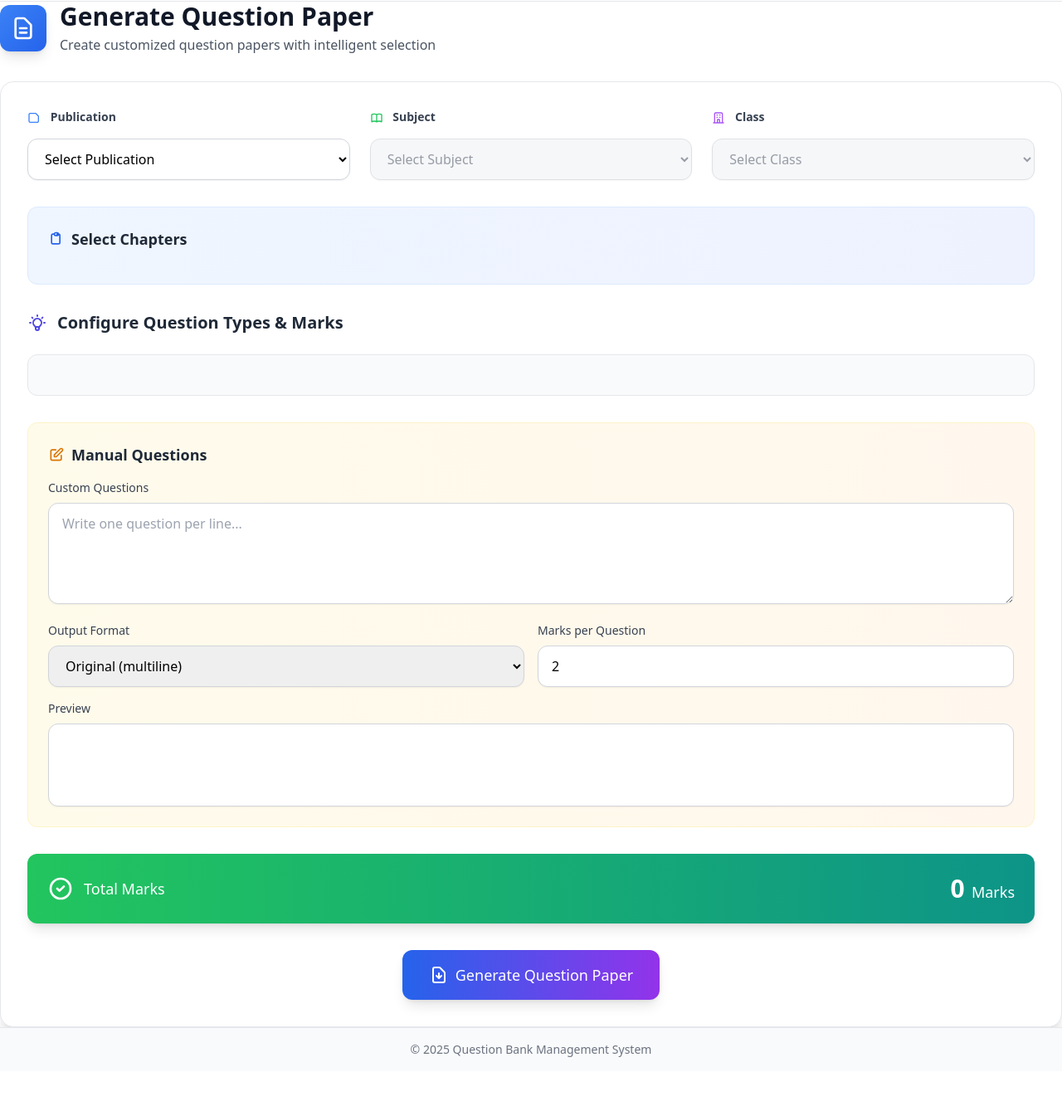
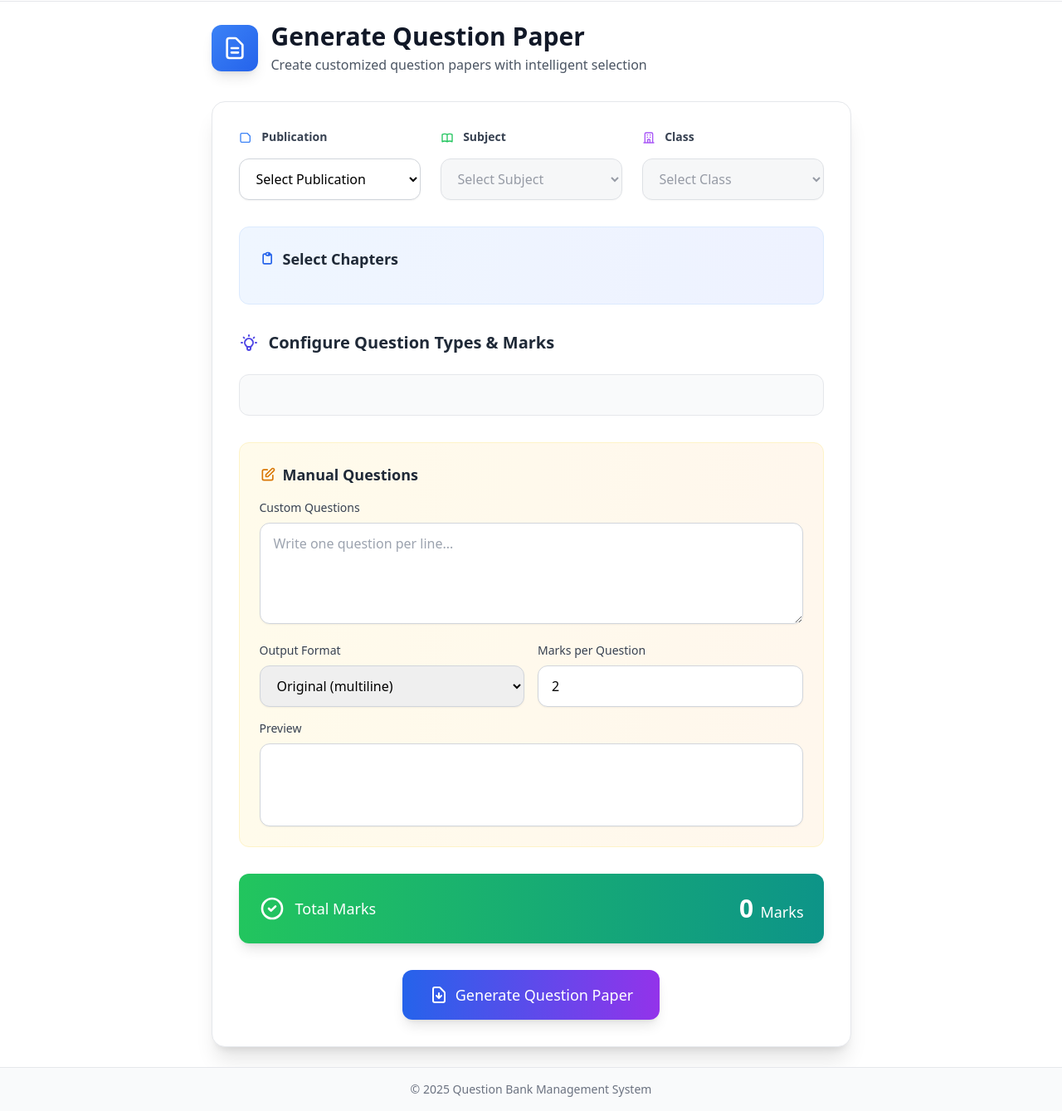
Before and after one commit to Bibhuti4086mukhiya/question_generator, a Flask app: page / in a window 1280 px wide. Shown: the part 63-1402 px from the top of the page at 83% size. Before the commit the page ends 1337 px from the top, so only its background shows below. Run offline with Flask 3, Linux system fonts and the light colour scheme; some libraries are stand-ins or nearby versions.

Commit message:
reset to prev

```diff
--- a/templates/base.html
+++ b/templates/base.html
@@ -78,7 +78,7 @@
   </nav>
 
   <!-- Content -->
-  <main class="flex-1 max-w-7xl">
+  <main class="flex-1 max-w-7xl mx-auto p-6">
     {% block content %}{% endblock %}
   </main>
 
--- a/templates/index.html
+++ b/templates/index.html
@@ -3,9 +3,9 @@
 {% block title %}Generate Question Paper{% endblock %}
 
 {% block content %}
-<div class="w-full">
+<div class="px-4 sm:px-0">
     <!-- Header Section -->
-    <div class=" w-full mb-8">
+    <div class="mb-8">
         <div class="flex items-center mb-2">
             <div class="p-3 bg-gradient-to-br from-blue-500 to-blue-600 rounded-xl shadow-lg mr-4">
                 <svg class="w-8 h-8 text-white" fill="none" stroke="currentColor" viewBox="0 0 24 24">
@@ -20,7 +20,7 @@
     </div>
 
     <!-- Main Form Card -->
-    <div class="w-full bg-white rounded-2xl shadow-xl border border-gray-200 overflow-hidden">
+    <div class="bg-white rounded-2xl shadow-xl border border-gray-200 overflow-hidden">
         <form method="POST" action="/generate" id="question-form" class="p-8">
 
             <!-- Selection Section -->
```
